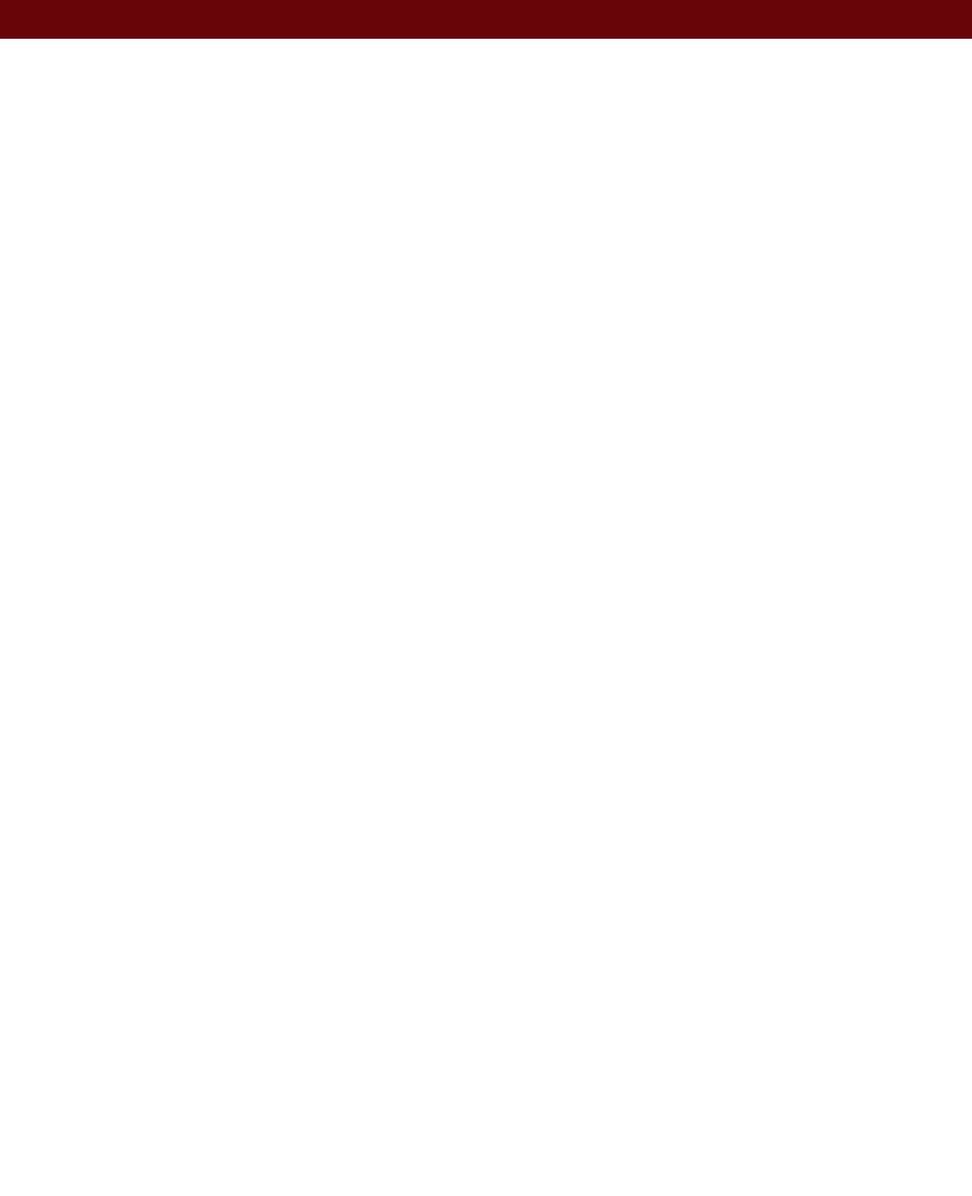
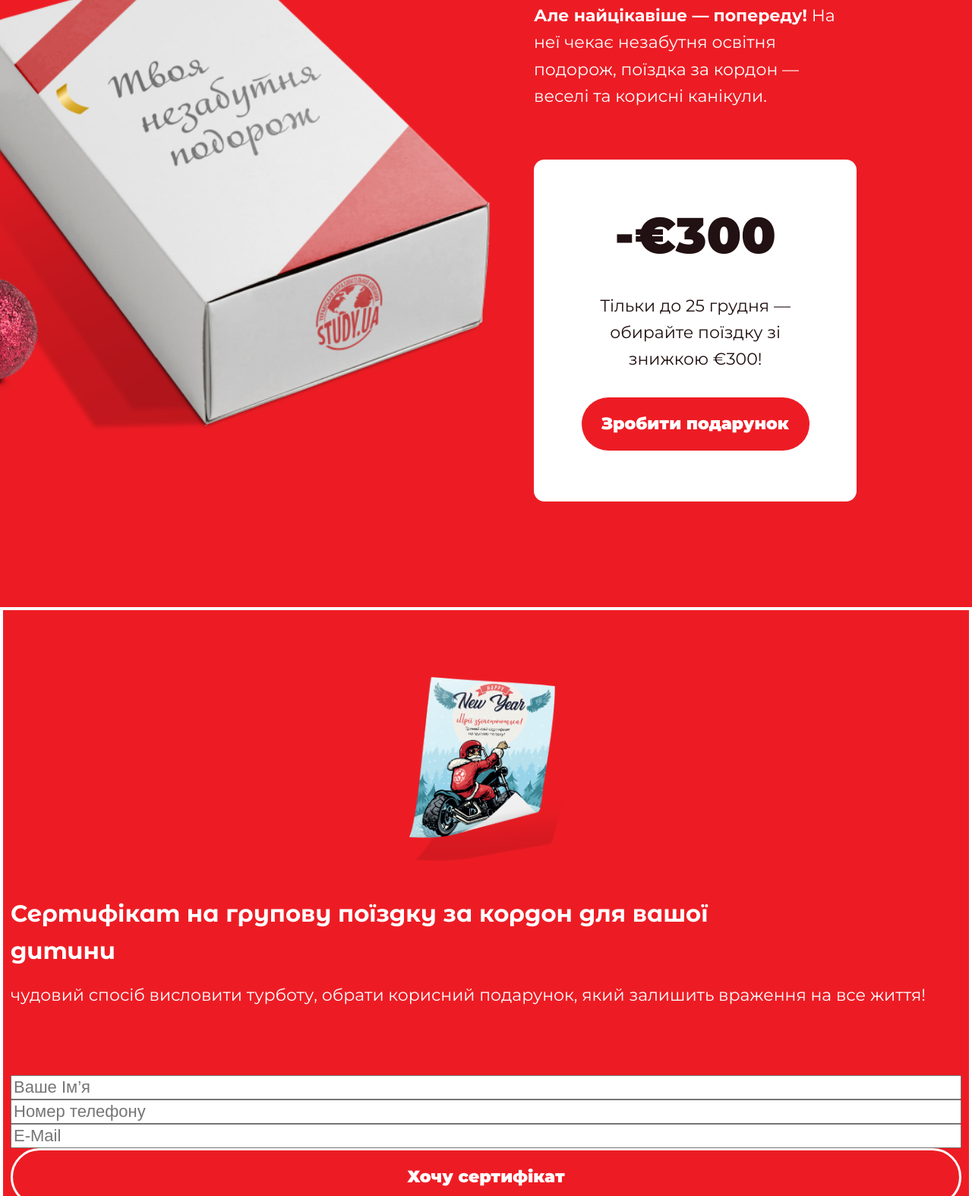
Before and after one commit to Aqqula/hw-full-project-23-12-2022, a plain HTML site: page index.html in a window 1280 px wide. Shown: the part 1226-2800 px from the top of the page at 76% size. Before the commit the page ends 1277 px from the top, so only its background shows below. Drawn offline with Linux system fonts and the light colour scheme.

Commit message:
Add certificate page

```diff
--- a/assets/css/welcome.css
+++ b/assets/css/welcome.css
@@ -35,10 +35,109 @@
 .welcome__article .btn{
     max-width: 232px;
     margin-top: auto;
+    margin-bottom: 0.5rem;
     align-self: center;
     background-color: var(--color-light);
     color: var(--color-main);
 }
+
+/* sale */
+
+.welcome__sale{
+    display: flex;
+    flex-direction: column;
+
+    min-height: 822px;
+    padding: var(--space-size);
+    background-color: var(--color-main);
+    background-image: url(./../bg-images/welcome__article-sale-bd-mb.png);
+    background-repeat: no-repeat;
+    background-size: cover;
+    color: var(--color-light);
+}
+
+.container__sale{
+    padding-top: 20rem;
+    width: 90%;
+}
+
+.welcome__sale h2{
+    font-size: 2rem;
+    margin-bottom: var(--space-size);
+}
+
+.sale{
+    display: flex;
+    flex-direction: column;
+    justify-content: space-between;
+    align-items: center;
+    text-align: center;
+
+    min-height: 310px;
+    margin: 3rem 0;
+    border-radius: 14px;
+    background-color: var(--color-light);
+    color:#221112;
+    padding: 2.3rem 1.5rem;
+}
+
+.sale h2{
+    font-family: "Montserrat", sans-serif;
+    font-weight: 900;
+    font-size: 3rem;
+}
+
+.sale p{
+    width: 80%;
+}
+
+/* certificate */
+
+.welcome__certificate{
+    padding: var(--space-size);
+    background-color: var(--color-main);
+    color: var(--color-light);
+    border: 4px solid white;
+    padding: 4rem var(--space-size);
+}
+.certificate-article{}
+.certificate-info{
+    display: flex;
+    flex-direction: column;
+
+    padding-bottom: 4rem;
+}
+.certificate-img{
+    text-align: center;
+    padding-bottom: 2rem;
+}
+.certificate-img img{
+    width: 203px;
+    height: 243px;
+}
+.certificate-p :first-child{
+    font-size: 1.4rem;
+    font-weight: bold;
+    font-family: "Montserrat Alternates", sans-serif;
+    padding-bottom: 0.7rem;
+
+    width: 80%;
+}
+.certificate-input{
+    display: flex;
+    flex-direction: column;
+
+}
+.certificate-input .btn{
+    border: 3px solid var(--color-light);
+    background-color: var(--color-main);
+    color: var(--color-light);
+    max-width: inherit;
+    /* width: 100%; */
+}
+
+
+/* footer */
 .welcome__footer{
     padding: var(--space-size);
     background-color: var(--color-footer);
@@ -73,6 +172,10 @@
     .welcome{
         background-image: url(./../bg-images/welcome-bg-dt.png);
         background-position: 70% bottom;
+    }
+    .welcome__sale{
+        background-image: url(./../bg-images/welcome__article-sale-bd-mb.png);
+        background-position: 40% 18%;
     }
   }
 
@@ -113,4 +216,55 @@
         font-weight: bold;
         margin-bottom:0;
     }
+
+    .welcome__sale{
+        display: flex;
+        flex-direction: column;
+        background-image: url(./../bg-images/welcome__article-sale-bg-dt.png);
+        color: var(--color-light);
+    }
+    .article__sale{
+        display: flex;
+        flex-direction: column;
+        padding-left: 55%;
+        margin-bottom: 5%;
+    }
+
+    .container__sale{
+        padding-top: 5rem;
+        width: 75%;
+    }
+
+    .container__sale :nth-child(2){
+        margin-bottom: 2rem;
+    }
+
+    .welcome__sale h2{
+        font-size: 2rem;
+    }
+
+    .sale{
+        display: flex;
+        flex-direction: column;
+        justify-content: space-around;
+
+        width: 75%;
+
+        min-height: 450px;
+        margin: 3rem 0;
+        border-radius: 14px;
+        background-color: var(--color-light);
+        color:#221112;
+        padding: 2.3rem 1.5rem;
+    }
+
+    .sale h2{
+        font-family: "Montserrat", sans-serif;
+        font-weight: 900;
+        font-size: 3rem;
+    }
+
+    .sale p{
+        width: 80%;
+    }
   }
--- a/index.html
+++ b/index.html
@@ -36,7 +36,9 @@
       <div class="container">
         <article class="welcome__article">
           <h1 class="welcome__heading">
-            Шукаєте подарунок <br> дитині до новорічних <br> свят?
+            Шукаєте подарунок <br />
+            дитині до новорічних <br />
+            свят?
           </h1>
           <p>
             Подаруйте сертифікат на літню подорож за&nbsp;кордон! <br />
@@ -46,6 +48,45 @@
           <a href="#" class="btn">Подарувати</a>
         </article>
       </div>
+    </section>
+    <section class="welcome__sale">
+      <article class="article__sale">
+        <div class="container__sale">
+          <h2>Лише уявіть</h2>
+          <p>
+            Ваша дитина отримує персоналізований подарунок, який має ексклюзивне
+            оформлення та дизайн, бачить своє ім’я та повідомлення, яку було
+            написано саме для неї.<br /></p>
+            <p>
+            <strong>Але найцікавіше — попереду!</strong> На неї чекає незабутня
+            освітня подорож, поїздка за кордон — веселі та корисні канікули.
+          </p>
+        </div>
+        <div class="sale">
+          <h2>-€300</h2>
+          <p>Тільки до 25 грудня — обирайте поїздку зі знижкою €300!</p>
+          <a href="#" class="btn">Зробити подарунок</a>
+        </div>
+      </article>
+    </section>
+    <section class="welcome__certificate">
+      <article class="certificate-article">
+        <div class="certificate-info">
+          <div class="certificate-img">
+            <img src="./assets/images/certificate-png.png" alt="certificate">
+          </div>
+          <div class="certificate-p">
+            <p><strong>Сертифікат на групову&nbspпоїздку за кордон для вашої дитини</strong></p>
+            <p>чудовий спосіб висловити турботу, обрати корисний подарунок, який залишить враження на все життя!</p>
+          </div>
+        </div>
+        <div class="certificate-input">
+          <input type="text" placeholder="Ваше Ім’я">
+          <input type="number" placeholder="Номер телефону">
+          <input type="email" placeholder="E-Mail">
+          <a href="#" class="btn">Хочу сертифікат</a>
+        </div>
+      </article>
     </section>
     <footer class="welcome__footer">
       <address class="welcome__address">
```
Also changed, not shown: assets/bg-images/welcome__article-sale-bd-mb.png (added), assets/bg-images/welcome__article-sale-bg-dt.png (added), assets/images/certificate-png.png (added).
